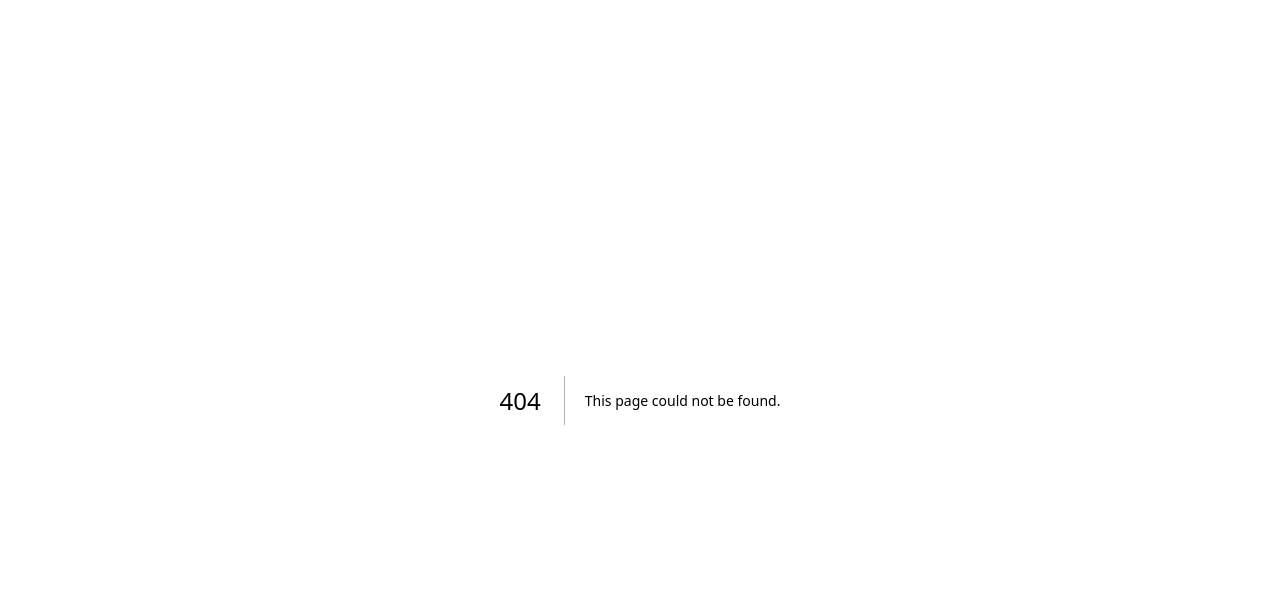
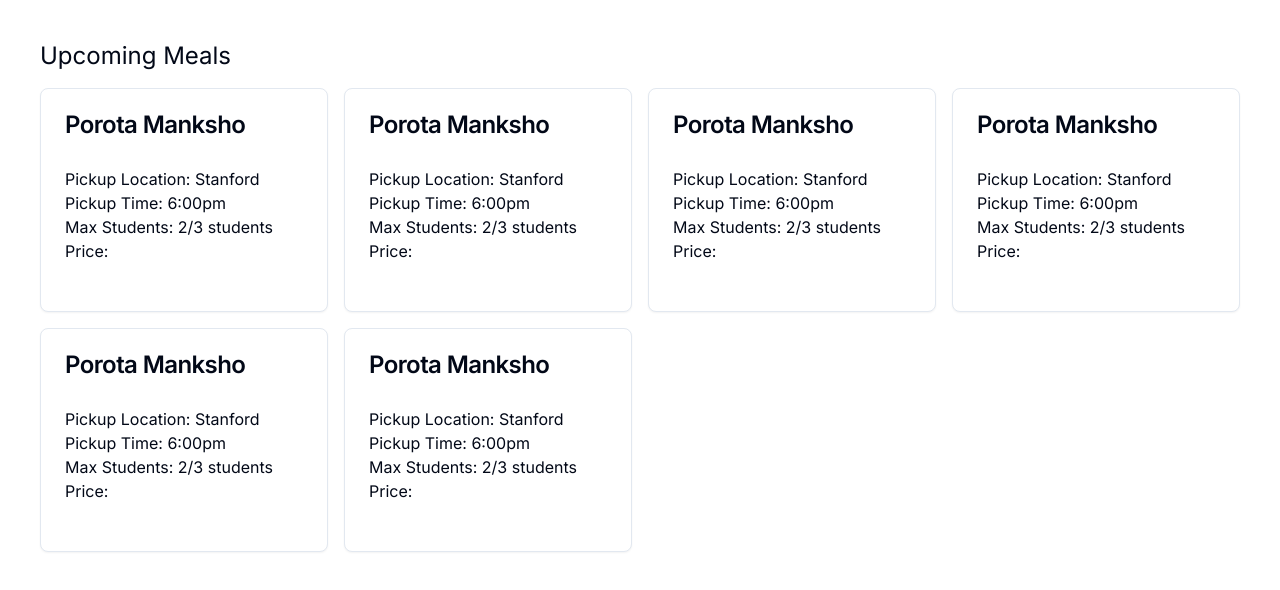
Before and after one commit to ryanchansf/aunties-kitchen, a Next.js app: page /students-view in a window 1280 px wide. Before the commit this address had no page. Shown: the top 590 px of the page. Built offline with nearby package versions, Linux system fonts and the light colour scheme.

Commit message:
my stuff

```diff
--- /dev/null
+++ b/src/app/components/button.tsx
@@ -0,0 +1,6 @@
+
+import { Button } from "@/components/ui/button";
+
+export function ButtonDemo() {
+  return <Button>Button</Button>;
+}
--- /dev/null
+++ b/src/app/components/mealCard.tsx
@@ -0,0 +1,31 @@
+import * as React from "react";
+
+import { Button } from "@/components/ui/button";
+
+import {
+  Card,
+  CardContent,
+  CardDescription,
+  CardFooter,
+  CardHeader,
+  CardTitle,
+} from "@/components/ui/card";
+
+export function MealCard({name, description, school, meetTime, studentIds, capacity, price}: any)  {
+  return (
+    <Card className="">
+      <CardHeader>
+        <CardTitle>{name}</CardTitle>
+        <CardDescription>{description}</CardDescription>
+      </CardHeader>
+      <CardContent>
+        <p>Pickup Location: {school}</p>
+        <p>Pickup Time: {meetTime}</p>
+        <p>Max Students: {capacity}</p>
+        <p>Price: {price}</p>
+      </CardContent>
+      <CardFooter className="flex justify-between">
+      </CardFooter>
+    </Card>
+  );
+}
--- a/src/app/globals.css
+++ b/src/app/globals.css
@@ -2,32 +2,75 @@
 @tailwind components;
 @tailwind utilities;
 
-:root {
-  --foreground-rgb: 0, 0, 0;
-  --background-start-rgb: 214, 219, 220;
-  --background-end-rgb: 255, 255, 255;
-}
+@layer base {
+  :root {
+    --background: 0 0% 100%;
+    --foreground: 222.2 84% 4.9%;
 
-@media (prefers-color-scheme: dark) {
-  :root {
-    --foreground-rgb: 255, 255, 255;
-    --background-start-rgb: 0, 0, 0;
-    --background-end-rgb: 0, 0, 0;
+    --card: 0 0% 100%;
+    --card-foreground: 222.2 84% 4.9%;
+
+    --popover: 0 0% 100%;
+    --popover-foreground: 222.2 84% 4.9%;
+
+    --primary: 222.2 47.4% 11.2%;
+    --primary-foreground: 210 40% 98%;
+
+    --secondary: 210 40% 96.1%;
+    --secondary-foreground: 222.2 47.4% 11.2%;
+
+    --muted: 210 40% 96.1%;
+    --muted-foreground: 215.4 16.3% 46.9%;
+
+    --accent: 210 40% 96.1%;
+    --accent-foreground: 222.2 47.4% 11.2%;
+
+    --destructive: 0 84.2% 60.2%;
+    --destructive-foreground: 210 40% 98%;
+
+    --border: 214.3 31.8% 91.4%;
+    --input: 214.3 31.8% 91.4%;
+    --ring: 222.2 84% 4.9%;
+
+    --radius: 0.5rem;
+  }
+
+  .dark {
+    --background: 222.2 84% 4.9%;
+    --foreground: 210 40% 98%;
+
+    --card: 222.2 84% 4.9%;
+    --card-foreground: 210 40% 98%;
+
+    --popover: 222.2 84% 4.9%;
+    --popover-foreground: 210 40% 98%;
+
+    --primary: 210 40% 98%;
+    --primary-foreground: 222.2 47.4% 11.2%;
+
+    --secondary: 217.2 32.6% 17.5%;
+    --secondary-foreground: 210 40% 98%;
+
+    --muted: 217.2 32.6% 17.5%;
+    --muted-foreground: 215 20.2% 65.1%;
+
+    --accent: 217.2 32.6% 17.5%;
+    --accent-foreground: 210 40% 98%;
+
+    --destructive: 0 62.8% 30.6%;
+    --destructive-foreground: 210 40% 98%;
+
+    --border: 217.2 32.6% 17.5%;
+    --input: 217.2 32.6% 17.5%;
+    --ring: 212.7 26.8% 83.9%;
   }
 }
 
-body {
-  color: rgb(var(--foreground-rgb));
-  background: linear-gradient(
-      to bottom,
-      transparent,
-      rgb(var(--background-end-rgb))
-    )
-    rgb(var(--background-start-rgb));
-}
-
-@layer utilities {
-  .text-balance {
-    text-wrap: balance;
+@layer base {
+  * {
+    @apply border-border;
+  }
+  body {
+    @apply bg-background text-foreground;
   }
 }
--- /dev/null
+++ b/src/app/students-view/page.tsx
@@ -0,0 +1,49 @@
+
+import { MealCard } from "../components/mealCard";
+
+export default function StudentsView() {
+
+  return (
+    <div className="flex p-10 flex-col gap-4">
+      <h1 className="text-2xl ">Upcoming Meals</h1>
+      <div className="grid grid-cols-4 gap-4">
+        <MealCard
+          name="Porota Manksho"
+          school="Stanford"
+          meetTime="6:00pm"
+          capacity="2/3 students"
+        />
+        <MealCard
+          name="Porota Manksho"
+          school="Stanford"
+          meetTime="6:00pm"
+          capacity="2/3 students"
+        />
+        <MealCard
+          name="Porota Manksho"
+          school="Stanford"
+          meetTime="6:00pm"
+          capacity="2/3 students"
+        />
+        <MealCard
+          name="Porota Manksho"
+          school="Stanford"
+          meetTime="6:00pm"
+          capacity="2/3 students"
+        />
+        <MealCard
+          name="Porota Manksho"
+          school="Stanford"
+          meetTime="6:00pm"
+          capacity="2/3 students"
+        />
+        <MealCard
+          name="Porota Manksho"
+          school="Stanford"
+          meetTime="6:00pm"
+          capacity="2/3 students"
+        />
+      </div>
+    </div>
+  );
+}
--- /dev/null
+++ b/src/components/ui/button.tsx
@@ -0,0 +1,56 @@
+import * as React from "react"
+import { Slot } from "@radix-ui/react-slot"
+import { cva, type VariantProps } from "class-variance-authority"
+
+import { cn } from "@/lib/utils"
+
+const buttonVariants = cva(
+  "inline-flex items-center justify-center whitespace-nowrap rounded-md text-sm font-medium ring-offset-background transition-colors focus-visible:outline-none focus-visible:ring-2 focus-visible:ring-ring focus-visible:ring-offset-2 disabled:pointer-events-none disabled:opacity-50",
+  {
+    variants: {
+      variant: {
+        default: "bg-primary text-primary-foreground hover:bg-primary/90",
+        destructive:
+          "bg-destructive text-destructive-foreground hover:bg-destructive/90",
+        outline:
+          "border border-input bg-background hover:bg-accent hover:text-accent-foreground",
+        secondary:
+          "bg-secondary text-secondary-foreground hover:bg-secondary/80",
+        ghost: "hover:bg-accent hover:text-accent-foreground",
+        link: "text-primary underline-offset-4 hover:underline",
+      },
+      size: {
+        default: "h-10 px-4 py-2",
+        sm: "h-9 rounded-md px-3",
+        lg: "h-11 rounded-md px-8",
+        icon: "h-10 w-10",
+      },
+    },
+    defaultVariants: {
+      variant: "default",
+      size: "default",
+    },
+  }
+)
+
+export interface ButtonProps
+  extends React.ButtonHTMLAttributes<HTMLButtonElement>,
+    VariantProps<typeof buttonVariants> {
+  asChild?: boolean
+}
+
+const Button = React.forwardRef<HTMLButtonElement, ButtonProps>(
+  ({ className, variant, size, asChild = false, ...props }, ref) => {
+    const Comp = asChild ? Slot : "button"
+    return (
+      <Comp
+        className={cn(buttonVariants({ variant, size, className }))}
+        ref={ref}
+        {...props}
+      />
+    )
+  }
+)
+Button.displayName = "Button"
+
+export { Button, buttonVariants }
--- /dev/null
+++ b/src/components/ui/card.tsx
@@ -0,0 +1,79 @@
+import * as React from "react"
+
+import { cn } from "@/lib/utils"
+
+const Card = React.forwardRef<
+  HTMLDivElement,
+  React.HTMLAttributes<HTMLDivElement>
+>(({ className, ...props }, ref) => (
+  <div
+    ref={ref}
+    className={cn(
+      "rounded-lg border bg-card text-card-foreground shadow-sm",
+      className
+    )}
+    {...props}
+  />
+))
+Card.displayName = "Card"
+
+const CardHeader = React.forwardRef<
+  HTMLDivElement,
+  React.HTMLAttributes<HTMLDivElement>
+>(({ className, ...props }, ref) => (
+  <div
+    ref={ref}
+    className={cn("flex flex-col space-y-1.5 p-6", className)}
+    {...props}
+  />
+))
+CardHeader.displayName = "CardHeader"
+
+const CardTitle = React.forwardRef<
+  HTMLParagraphElement,
+  React.HTMLAttributes<HTMLHeadingElement>
+>(({ className, ...props }, ref) => (
+  <h3
+    ref={ref}
+    className={cn(
+      "text-2xl font-semibold leading-none tracking-tight",
+      className
+    )}
+    {...props}
+  />
+))
+CardTitle.displayName = "CardTitle"
+
+const CardDescription = React.forwardRef<
+  HTMLParagraphElement,
+  React.HTMLAttributes<HTMLParagraphElement>
+>(({ className, ...props }, ref) => (
+  <p
+    ref={ref}
+    className={cn("text-sm text-muted-foreground", className)}
+    {...props}
+  />
+))
+CardDescription.displayName = "CardDescription"
+
+const CardContent = React.forwardRef<
+  HTMLDivElement,
+  React.HTMLAttributes<HTMLDivElement>
+>(({ className, ...props }, ref) => (
+  <div ref={ref} className={cn("p-6 pt-0", className)} {...props} />
+))
+CardContent.displayName = "CardContent"
+
+const CardFooter = React.forwardRef<
+  HTMLDivElement,
+  React.HTMLAttributes<HTMLDivElement>
+>(({ className, ...props }, ref) => (
+  <div
+    ref={ref}
+    className={cn("flex items-center p-6 pt-0", className)}
+    {...props}
+  />
+))
+CardFooter.displayName = "CardFooter"
+
+export { Card, CardHeader, CardFooter, CardTitle, CardDescription, CardContent }
--- /dev/null
+++ b/src/lib/utils.ts
@@ -0,0 +1,6 @@
+import { type ClassValue, clsx } from "clsx"
+import { twMerge } from "tailwind-merge"
+
+export function cn(...inputs: ClassValue[]) {
+  return twMerge(clsx(inputs))
+}
--- a/tailwind.config.ts
+++ b/tailwind.config.ts
@@ -1,20 +1,80 @@
-import type { Config } from "tailwindcss";
+import type { Config } from "tailwindcss"
 
-const config: Config = {
+const config = {
+  darkMode: ["class"],
   content: [
-    "./src/pages/**/*.{js,ts,jsx,tsx,mdx}",
-    "./src/components/**/*.{js,ts,jsx,tsx,mdx}",
-    "./src/app/**/*.{js,ts,jsx,tsx,mdx}",
-  ],
+    './pages/**/*.{ts,tsx}',
+    './components/**/*.{ts,tsx}',
+    './app/**/*.{ts,tsx}',
+    './src/**/*.{ts,tsx}',
+	],
+  prefix: "",
   theme: {
+    container: {
+      center: true,
+      padding: "2rem",
+      screens: {
+        "2xl": "1400px",
+      },
+    },
     extend: {
-      backgroundImage: {
-        "gradient-radial": "radial-gradient(var(--tw-gradient-stops))",
-        "gradient-conic":
-          "conic-gradient(from 180deg at 50% 50%, var(--tw-gradient-stops))",
+      colors: {
+        border: "hsl(var(--border))",
+        input: "hsl(var(--input))",
+        ring: "hsl(var(--ring))",
+        background: "hsl(var(--background))",
+        foreground: "hsl(var(--foreground))",
+        primary: {
+          DEFAULT: "hsl(var(--primary))",
+          foreground: "hsl(var(--primary-foreground))",
+        },
+        secondary: {
+          DEFAULT: "hsl(var(--secondary))",
+          foreground: "hsl(var(--secondary-foreground))",
+        },
+        destructive: {
+          DEFAULT: "hsl(var(--destructive))",
+          foreground: "hsl(var(--destructive-foreground))",
+        },
+        muted: {
+          DEFAULT: "hsl(var(--muted))",
+          foreground: "hsl(var(--muted-foreground))",
+        },
+        accent: {
+          DEFAULT: "hsl(var(--accent))",
+          foreground: "hsl(var(--accent-foreground))",
+        },
+        popover: {
+          DEFAULT: "hsl(var(--popover))",
+          foreground: "hsl(var(--popover-foreground))",
+        },
+        card: {
+          DEFAULT: "hsl(var(--card))",
+          foreground: "hsl(var(--card-foreground))",
+        },
+      },
+      borderRadius: {
+        lg: "var(--radius)",
+        md: "calc(var(--radius) - 2px)",
+        sm: "calc(var(--radius) - 4px)",
+      },
+      keyframes: {
+        "accordion-down": {
+          from: { height: "0" },
+          to: { height: "var(--radix-accordion-content-height)" },
+        },
+        "accordion-up": {
+          from: { height: "var(--radix-accordion-content-height)" },
+          to: { height: "0" },
+        },
+      },
+      animation: {
+        "accordion-down": "accordion-down 0.2s ease-out",
+        "accordion-up": "accordion-up 0.2s ease-out",
       },
     },
   },
-  plugins: [],
-};
-export default config;
+  plugins: [require("tailwindcss-animate")],
+} satisfies Config
+
+export default config
```
Also changed, not shown: package.json (+10 -4 lines), components.json (added), 1 other file (tests, documents, lock files or other folders).
